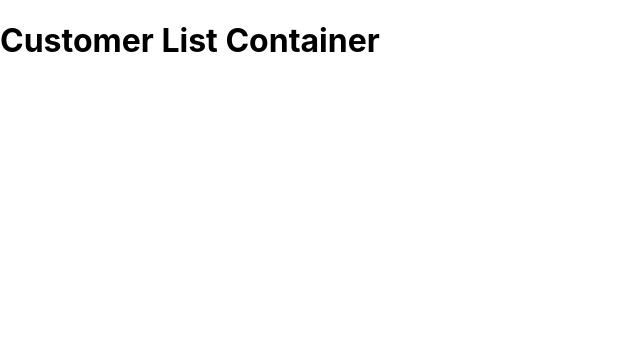
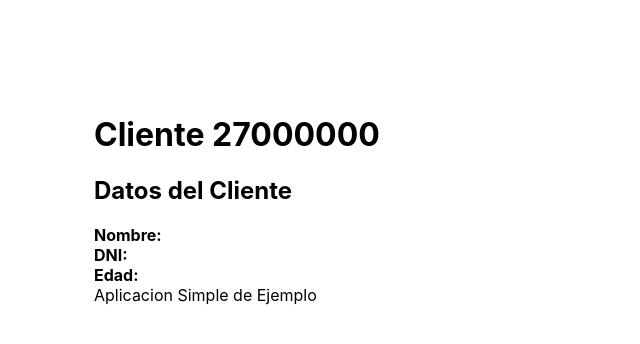
Before and after one commit to Sacks-Lucas/customers-app, a React (Create React App) app: page /customers/27000000 in a window 1280 px wide. Shown: the top 344 px of the page, without its empty margins (0-640 px from the left). Built offline with nearby package versions, Linux system fonts and the light colour scheme.

Commit message:
Commit seccion 38

```diff
--- a/package.json
+++ b/package.json
@@ -14,6 +14,7 @@
     "redux": "^4.1.0",
     "redux-actions": "^2.6.5",
     "redux-promise": "^0.6.0",
+    "reselect": "^4.0.0",
     "web-vitals": "^1.1.2"
   },
   "scripts": {
--- a/src/App.js
+++ b/src/App.js
@@ -1,11 +1,11 @@
 import { Component } from 'react';
 import { Switch , BrowserRouter as Router, Route} from 'react-router-dom'
 import './App.css';
+import CustomerContainer from './containers/CustomerContainer';
 import CustomersContainer from './containers/CustomersContainer';
 import HomeContainer from './containers/HomeContainer';
 
 class App extends Component {
-  renderCustomerListContainer = () => <h1>Customer List Container</h1>
   renderCustomerNewContainer = () => <h1>Customer New Container</h1>
 
   render(){
@@ -14,9 +14,9 @@ class App extends Component {
         <div className="app">
           <Switch>
             <Route path="/customers/new" component={this.renderCustomerNewContainer}/>
-            <Route path="/customers/:dni" component={this.renderCustomerListContainer}/>
+            <Route path="/customers/:dni" render={props => <CustomerContainer dni={props.match.params.dni}/>}/>
             <Route path="/customers" component={CustomersContainer}/>
-            <Route path="/" component={HomeContainer}/>
+            <Route exact path="/" component={HomeContainer}/>
           </Switch>
         </div>
       </Router>
--- /dev/null
+++ b/src/containers/CustomerContainer.js
@@ -0,0 +1,41 @@
+import React, { Component } from 'react'
+import PropTypes from 'prop-types'
+import { connect } from 'react-redux'
+import { getCustomerByDni } from '../selectors/customers'
+import { Route } from 'react-router'
+import AppFrame from '../components/AppFrame'
+import CustomerEdit from '../components/CustomerEdit'
+import CustomerData from '../components/CustomerData'
+
+class CustomerContainer extends Component {
+    static propTypes = {
+        dni:PropTypes.string.isRequired,
+        customer:PropTypes.object.isRequired,
+    }
+    renderBody = () => (
+        <Route path="/customers/:dni/edit" children={
+            ({match}) => {
+                const CustomerControl= match ? CustomerEdit: CustomerData
+                return <CustomerControl {...this.props.customer}/>
+            }
+        }/>
+    )
+    render() {
+        return (
+            <div>
+                <AppFrame header={`Cliente ${this.props.dni}`}
+                            body={
+                                this.renderBody()
+                            }>
+                </AppFrame>
+            </div>
+        )
+    }
+}
+
+const mapStateToProps = (state,props) => ({
+    customer: getCustomerByDni(state,props)
+})
+const mapDispatchToProps= () => null
+
+export default connect(mapStateToProps,mapDispatchToProps)(CustomerContainer)
--- a/src/selectors/customers.js
+++ b/src/selectors/customers.js
@@ -1,2 +1,8 @@
+import {createSelector} from 'reselect'
 
 export const getCustomers = state =>state.customers
+
+export const getCustomerByDni = createSelector(
+    (state,props) => state.customers.find(c => c.dni === props.dni),
+    customer => customer
+)
```
Also changed, not shown: 1 other file (tests, documents, lock files or other folders).
